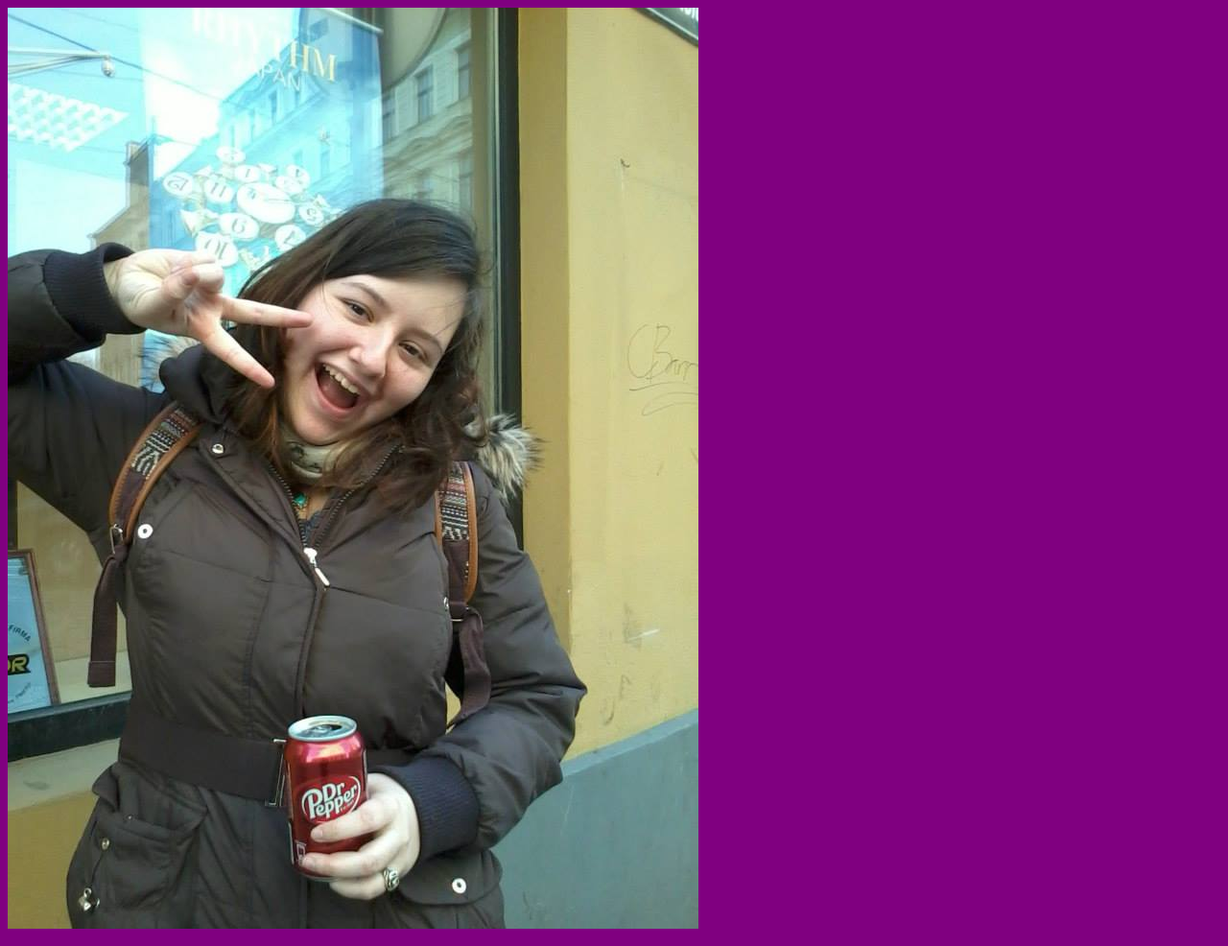
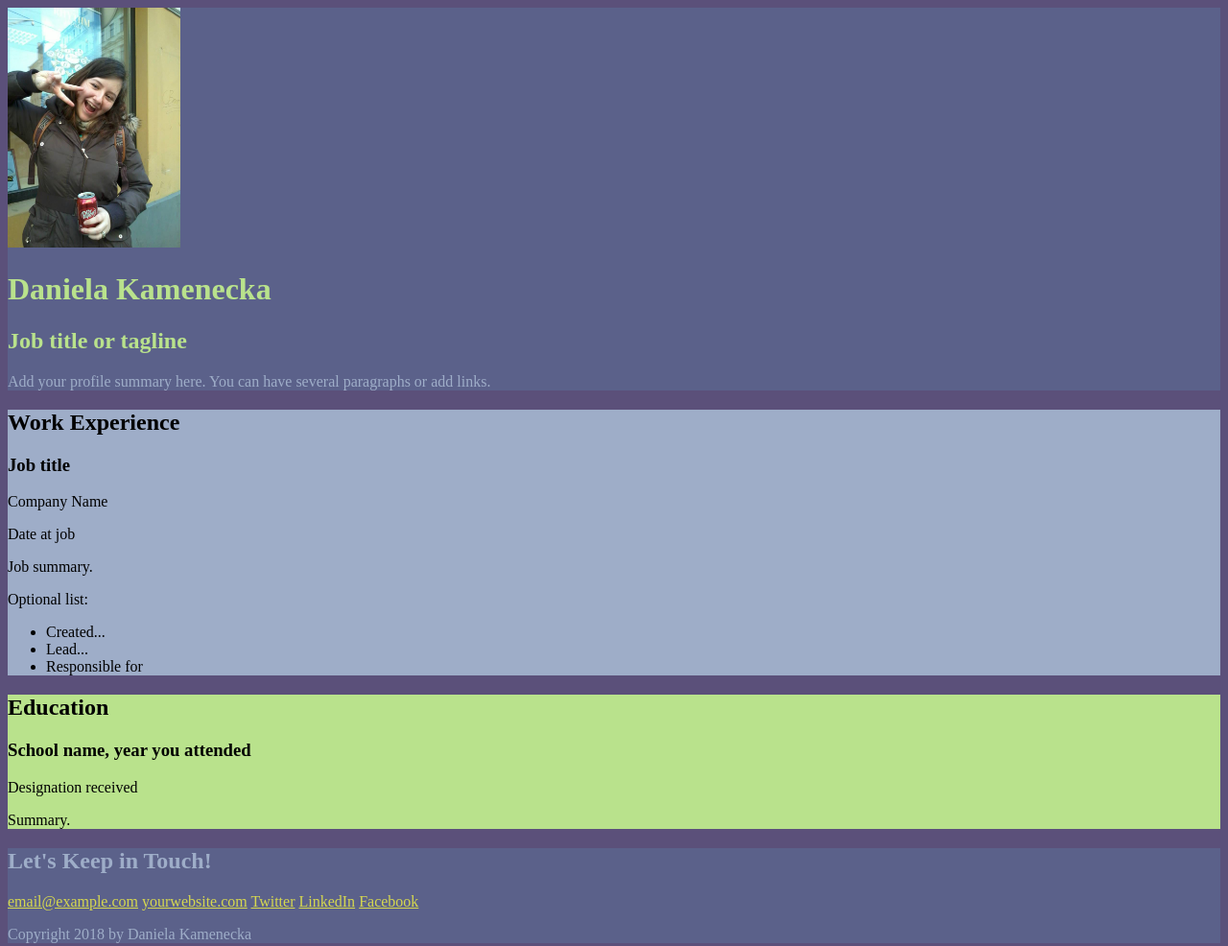
Before and after one commit to UXDSkillslab1718/3-css-essential-training-1-2-resume-files-DKamenecka, a plain HTML site: page Final CSS resume/index.html in a window 1280 px wide. Shown: the top 986 px of the page at 96% size. Drawn offline with Linux system fonts and the light colour scheme.

Commit message:
2nd Chapter DKamenecka
Added colors and classes.

```diff
--- a/Final CSS resume/css/stylesResume.css
+++ b/Final CSS resume/css/stylesResume.css
@@ -1,3 +1,49 @@
+/* Chosen palette
+-------------------------
+5B507A -- kind of dark purple
+5B618A -- blue
+9EADC8 -- light blue
+B9E28C -- salad
+D6D84F -- greeny-yellow
+D65108 -- really orange
+*/
+/* For all Page
+-----------------------------*/
+
 body {
-	background:purple;
+	background: #5B507A;
 }
+
+a {
+	color:#D6D84F;
+}
+a:hover {
+	text-decoration: none;
+}
+
+
+/* Header and Footer
+-----------------------------*/
+
+header, footer {
+	background: #5B618A;
+	color:#9EADC8;
+}
+
+header h1, header h2 {
+	color:#B9E28C;
+}
+
+/* Work Experience
+-----------------------------*/
+
+.workExperience {
+	background: #9EADC8;
+}
+
+/* Education
+-----------------------------*/
+
+.education {
+	background: #B9E28C;
+}
--- a/Final CSS resume/index.html
+++ b/Final CSS resume/index.html
@@ -9,7 +9,7 @@
 <body>
     <!-- // Intro -->
     <header>
-        <img src="Images/myPicture.jpg" alt="Daniela Kamenecka">
+        <img src="Images/myPicture.jpg" alt="Daniela Kamenecka" height="250" width="180">
         <h1>Daniela Kamenecka</h1>
         <h2>Job title or tagline</h2>
         <p>Add your profile summary here. You can have several paragraphs or
@@ -18,7 +18,7 @@
 
     <main>
         <!-- // Work Experience -->
-        <section>
+        <section class="workExperience">
             <h2>Work Experience</h2>
 
             <!-- Job Details: copy this whole block to add more jobs -->
@@ -42,7 +42,7 @@
 
 
         <!-- // Education -->
-        <section>
+        <section class="education">
             <h2>Education</h2>
 
             <!-- School details: copy this whole block to add more schools. -->
```
